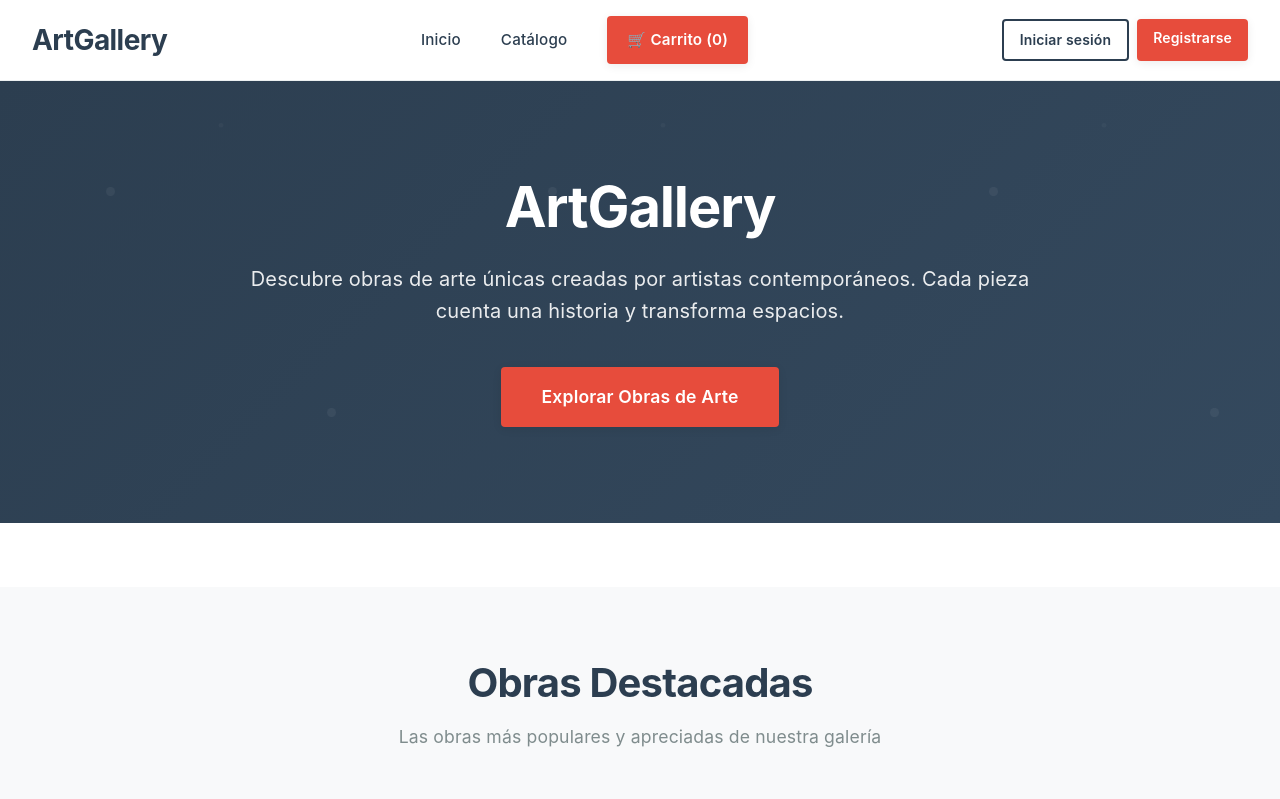
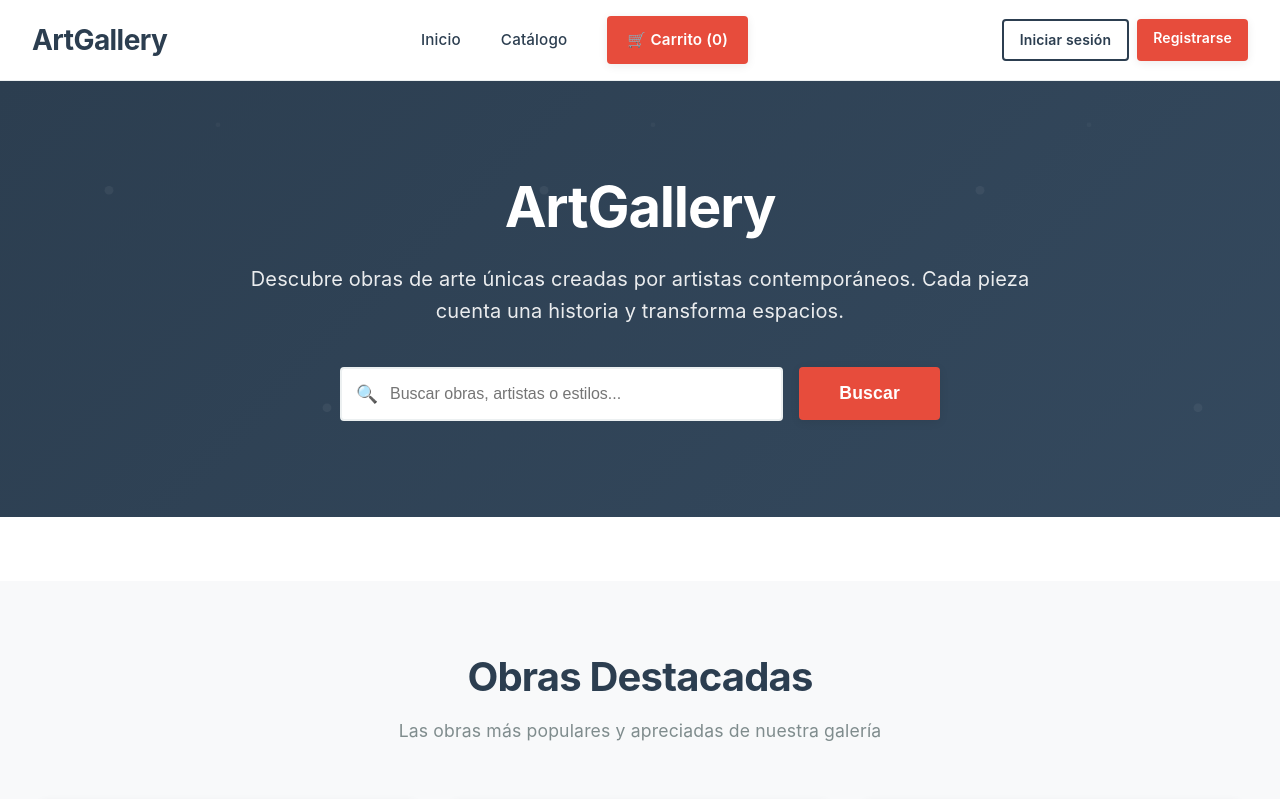
Before and after one commit to LeandroFullStackJs/TPO-Ecommerce-Front, a React (Vite) app: page /home in a window 1280 px wide. Shown: the top 799 px of the page. Built offline with nearby package versions, Linux system fonts and the light colour scheme; data requests are answered from the project's data file.

Commit message:
Barra de búsqueda en la home y cambio de diseño del Hero Section

```diff
--- a/src/pages/HomePage.jsx
+++ b/src/pages/HomePage.jsx
@@ -1,4 +1,4 @@
-import { Link } from 'react-router-dom'
+import { Link, useNavigate } from 'react-router-dom'
 import { useProducts } from '../context/ProductContext'
 import { categoriesAPI } from '../api/categories'
 import ProductCard from '../components/ProductCard'
@@ -15,6 +15,8 @@ export default function HomePage() {
   const { products, loading } = useProducts()
   const [categories, setCategories] = useState([])
   const [categoriesLoading, setCategoriesLoading] = useState(true)
+  const [searchQuery, setSearchQuery] = useState('')
+  const navigate = useNavigate()
 
   // Cargar categorías desde la API
   useEffect(() => {
@@ -30,6 +32,13 @@ export default function HomePage() {
     }
     loadCategories()
   }, [])
+
+  const handleSearch = (e) => {
+    e.preventDefault()
+    if (searchQuery.trim()) {
+      navigate(`/catalogo?q=${encodeURIComponent(searchQuery.trim())}`)
+    }
+  }
 
   // Obtener productos destacados (con stock disponible)
   const featuredProducts = products?.filter(p => p.stock > 0).slice(0, 6) || []
@@ -51,9 +60,18 @@ export default function HomePage() {
         <div className="hero-content">
           <h1>ArtGallery</h1>
           <p>Descubre obras de arte únicas creadas por artistas contemporáneos. Cada pieza cuenta una historia y transforma espacios.</p>
-          <Link className="btn btn-primary btn-lg" to="/catalogo">
-            Explorar Obras de Arte
-          </Link>
+          <form onSubmit={handleSearch} className="hero-search">
+            <div className="search-container">
+              <div className="search-icon">🔍</div>
+              <input
+                className="search-input"
+                placeholder="Buscar obras, artistas o estilos..."
+                value={searchQuery}
+                onChange={(e) => setSearchQuery(e.target.value)}
+              />
+            </div>
+            <button type="submit" className="btn btn-primary btn-lg">Buscar</button>
+          </form>
         </div>
       </section>
 
--- a/src/styles.css
+++ b/src/styles.css
@@ -91,21 +91,6 @@ body {
   font-size: 0.95rem;
   transition: var(--transition);
   position: relative;
-}
-
-.navbar-link::after {
-  content: '';
-  position: absolute;
-  bottom: -4px;
-  left: 0;
-  width: 0;
-  height: 2px;
-  background: var(--accent-color);
-  transition: width 0.3s ease;
-}
-
-.navbar-link:hover::after {
-  width: 100%;
 }
 
 .navbar-link:hover {
@@ -430,6 +415,9 @@ body {
   margin-bottom: 4rem;
   position: relative;
   overflow: hidden;
+  width: 100vw;
+  left: 50%;
+  transform: translateX(-50%);
 }
 
 .hero::before {
@@ -463,6 +451,26 @@ body {
   margin-bottom: 2.5rem;
   opacity: 0.9;
   line-height: 1.6;
+}
+
+.hero-search {
+  display: flex;
+  max-width: 600px;
+  margin: 2.5rem auto 0;
+  gap: 1rem;
+  align-items: center;
+}
+
+.hero-search .search-container {
+  flex-grow: 1;
+}
+
+.hero-search .search-input {
+  padding: 1rem 1rem 1rem 3rem; /* Ajuste para botón más grande */
+}
+
+.hero-search .btn {
+  flex-shrink: 0;
 }
 
 /* Productos */
```
